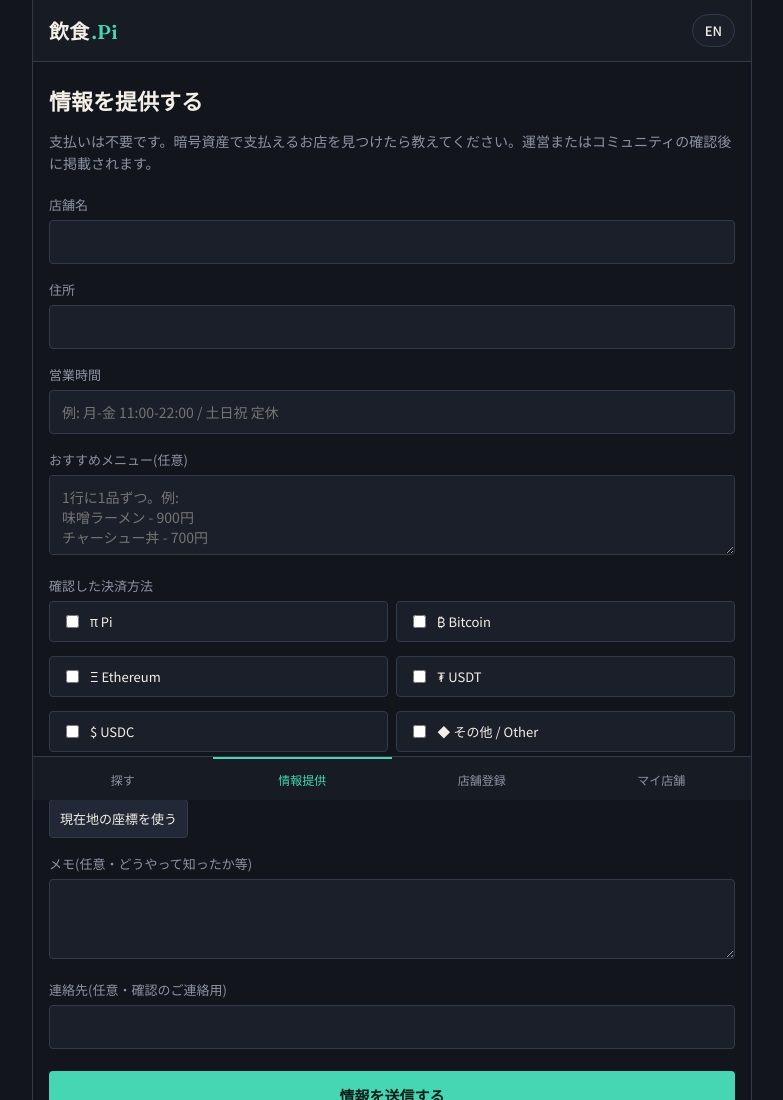
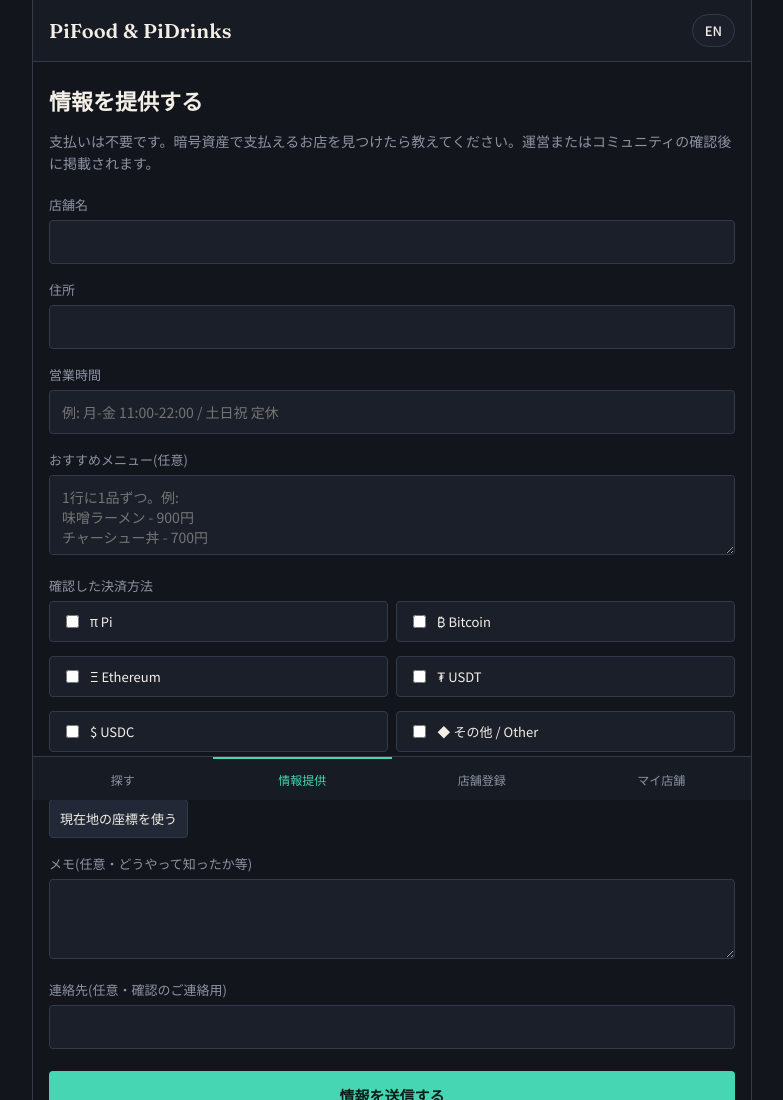
Before and after one commit to kenoudensetsunagasaki-web/inshoku-pi, a website: page submit.html in a window 1280 px wide. Shown: the top 1100 px of the page, without its empty margins (248-1031 px from the left). Drawn offline with Linux system fonts and the light colour scheme.

Commit message:
Update submit.html

```diff
--- a/submit.html
+++ b/submit.html
@@ -3,7 +3,7 @@
 <head>
 <meta charset="UTF-8" />
 <meta name="viewport" content="width=device-width, initial-scale=1, viewport-fit=cover" />
-<title>情報提供 — 飲食.Pi</title>
+<title>情報提供 — PiFood & PiDrinks</title>
 <link rel="stylesheet" href="/assets/style.css" />
 <script src="/assets/i18n.js"></script>
 <script src="/assets/currencies.js"></script>
@@ -11,7 +11,7 @@
 <body>
 <div class="app-shell">
   <header class="topbar">
-    <div class="wordmark">飲食<span class="pi">.Pi</span></div>
+       <div class="wordmark">PiFood &amp; PiDrinks</div>
     <button class="pill-btn" id="langToggle" type="button">EN</button>
   </header>
 
```
